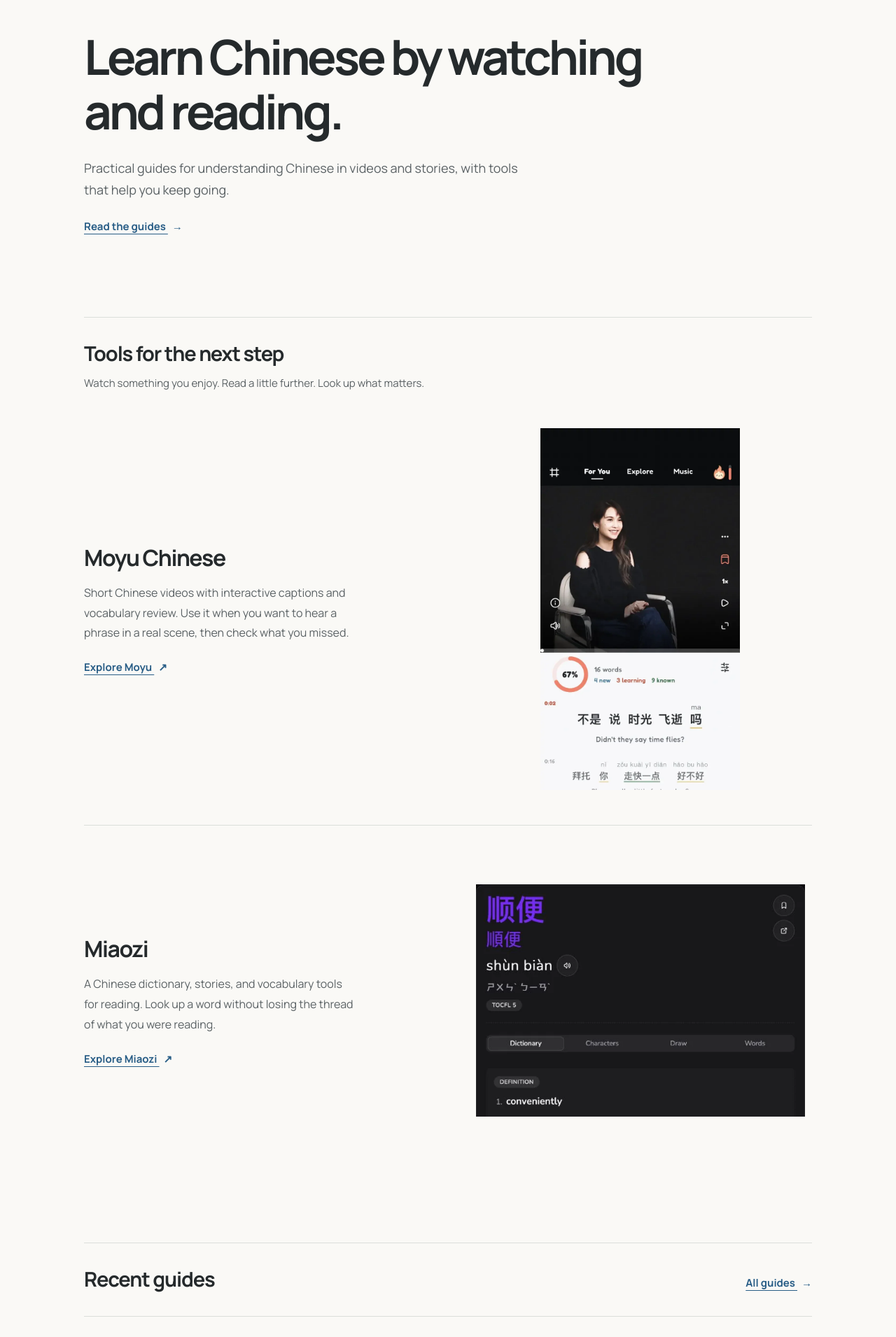
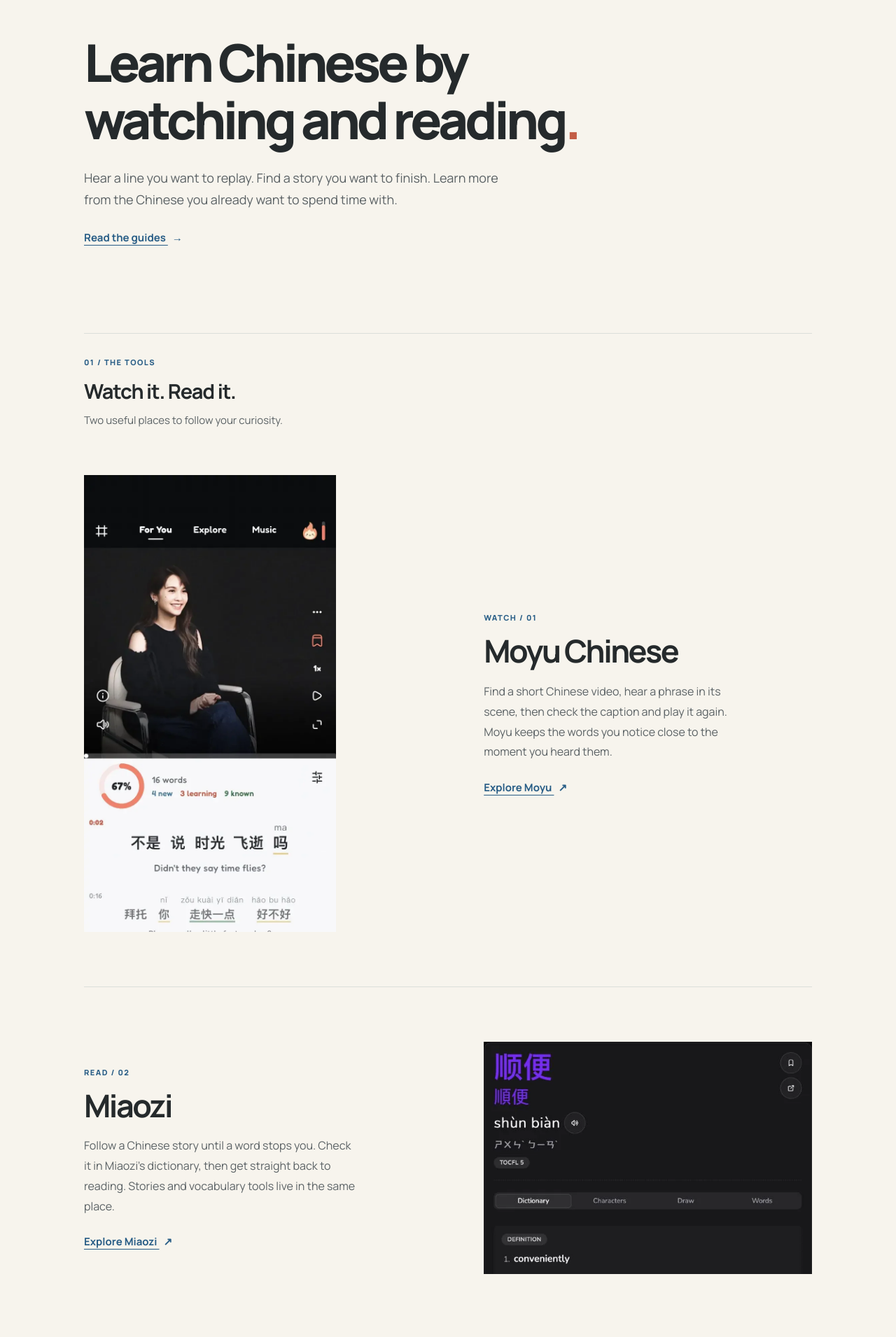
Before and after one commit to Arelera/arel.dev, a Next.js app: page / in a window 1280 px wide. Shown: the part 140-2051 px from the top of the page at 70% size. Built offline with nearby package versions, Linux system fonts and the light colour scheme.

Commit message:
Give arel.dev more visual character (#5)

```diff
--- a/src/app/blog/[slug]/page.tsx
+++ b/src/app/blog/[slug]/page.tsx
@@ -34,7 +34,7 @@ export default async function PostPage({ params }: PageProps) {
       <div className="shell post-shell">
         <Link className="back-link" href="/blog/">← All guides</Link>
         <header className="post-header">
-          <div className="post-meta">{post.topic} · {formatPostDate(post.date)}</div>
+          <div className="post-meta"><strong>{post.topic}</strong> · {formatPostDate(post.date)}</div>
           <h1>{post.title}</h1>
           <p>{post.description}</p>
         </header>
--- a/src/app/blog/page.tsx
+++ b/src/app/blog/page.tsx
@@ -11,7 +11,7 @@ export const metadata: Metadata = {
 export default function BlogPage() {
   const posts = getAllPosts()
   return <main className="blog-index shell">
-    <h1>Guides</h1>
+    <h1>Guides<span className="hero-period">.</span></h1>
     <p>Useful ways to choose what to watch, read with more confidence, and learn from the language you find.</p>
     <div className="article-list">{posts.map((post) => <ArticleCard key={post.slug} post={post} />)}</div>
   </main>
--- a/src/app/globals.css
+++ b/src/app/globals.css
@@ -1,9 +1,10 @@
 :root {
-  --paper: #faf9f6;
+  --paper: #f7f4ed;
   --ink: #252a2c;
   --muted: #5b6265;
   --line: #dbdeda;
   --blue: #285d86;
+  --spark: #c35d45;
   color-scheme: light;
   background: var(--paper);
   color: var(--ink);
@@ -23,30 +24,36 @@ img { display: block; max-width: 100%; }
 .site-header { border-bottom: 1px solid var(--line); }
 .header-inner { min-height: 74px; display: flex; align-items: center; justify-content: space-between; }
 .brand { font-size: 20px; font-weight: 800; letter-spacing: -.055em; }
+.brand span, .footer-inner a:first-child span { color: var(--spark); }
 .site-nav, .header-inner nav { font-size: 14px; font-weight: 600; }
 .header-inner nav a:hover, .footer-inner a:hover { color: var(--blue); }
 
-.hero { padding-block: 107px 119px; }
-.hero h1 { max-width: 820px; margin: 0; font-size: clamp(46px, 5.4vw, 70px); line-height: 1.13; letter-spacing: -.057em; font-weight: 700; }
-.hero p { max-width: 630px; margin: 27px 0 26px; color: var(--muted); font-size: 18px; line-height: 1.7; }
+.hero { padding-block: 113px 126px; }
+.hero h1 { max-width: 900px; margin: 0; font-size: clamp(49px, 5.8vw, 77px); line-height: 1.1; letter-spacing: -.065em; font-weight: 750; text-wrap: balance; }
+.hero-period { color: var(--spark); }
+.hero p { max-width: 630px; margin: 28px 0 27px; color: var(--muted); font-size: 18px; line-height: 1.7; }
 .inline-link { color: var(--blue); font-size: 15px; font-weight: 700; text-decoration: underline; text-underline-offset: 5px; text-decoration-thickness: 1px; }
 .inline-link span { display: inline-block; margin-left: 6px; text-decoration: none; }
 .inline-link:hover { color: #164765; }
 
 .products { padding-bottom: 96px; }
 .section-intro { padding-top: 33px; border-top: 1px solid var(--line); }
-.section-intro h2 { margin: 0; font-size: 29px; line-height: 1.25; font-weight: 700; letter-spacing: -.04em; }
+.section-number, .product-label { display: block; color: var(--blue); font-size: 11px; font-weight: 800; letter-spacing: .13em; }
+.section-intro h2 { margin: 16px 0 0; font-size: 29px; line-height: 1.25; font-weight: 700; letter-spacing: -.04em; }
 .section-intro p { margin: 11px 0 0; color: var(--muted); font-size: 15px; line-height: 1.7; }
-.product-list { margin-top: 52px; }
-.product { display: grid; grid-template-columns: minmax(0, 1fr) minmax(0, 1fr); gap: 58px; align-items: center; padding-block: 50px; border-top: 1px solid var(--line); }
+.product-list { margin-top: 66px; }
+.product { display: grid; grid-template-columns: minmax(0, 1fr) minmax(0, 1fr); gap: clamp(45px, 8vw, 116px); align-items: center; padding-block: 78px; border-top: 1px solid var(--line); }
 .product:first-child { border-top: 0; padding-top: 0; }
+.product:first-child .product-image { grid-column: 1; grid-row: 1; }
+.product:first-child .product-copy { grid-column: 2; grid-row: 1; }
 .product-copy { max-width: 390px; }
-.product h3 { margin: 0 0 16px; font-size: 32px; line-height: 1.25; letter-spacing: -.045em; }
-.product p { margin: 0 0 23px; color: var(--muted); font-size: 16px; line-height: 1.8; }
-.product-image { display: flex; align-items: center; justify-content: center; min-height: 400px; }
+.product h3 { margin: 13px 0 17px; font-size: clamp(34px, 3.5vw, 45px); line-height: 1.2; letter-spacing: -.055em; }
+.product p { margin: 0 0 25px; color: var(--muted); font-size: 16px; line-height: 1.8; }
+.product-image { display: flex; align-items: center; justify-content: flex-start; min-height: 0; }
 .product-image img { height: auto; }
-.product-image-moyu img { width: min(100%, 285px); }
-.product-image-miaozi img { width: min(100%, 470px); }
+.product-image-moyu img { width: min(100%, 360px); }
+.product-image-miaozi img { width: 100%; }
+.product:nth-child(2) .product-image { justify-content: flex-end; }
 
 .guides { padding-bottom: 118px; }
 .guides-intro { display: flex; align-items: baseline; justify-content: space-between; gap: 20px; }
@@ -55,6 +62,7 @@ img { display: block; max-width: 100%; }
 .article-row a { position: relative; display: flex; flex-direction: column; gap: 8px; padding: 27px 44px 29px 0; }
 .article-row a:hover .article-title, .more-guide-row a:hover { color: var(--blue); }
 .article-meta { color: var(--muted); font-size: 12px; font-weight: 600; }
+.article-meta strong, .post-meta strong { color: var(--blue); font-weight: 800; }
 .article-title { font-size: 21px; line-height: 1.35; font-weight: 700; letter-spacing: -.025em; }
 .article-description { max-width: 700px; color: var(--muted); font-size: 14px; line-height: 1.6; }
 .article-arrow { position: absolute; top: 48%; right: 0; font-size: 20px; transform: translateY(-50%); }
@@ -109,11 +117,14 @@ img { display: block; max-width: 100%; }
   .products { padding-bottom: 70px; }
   .product-list { margin-top: 39px; }
   .product { grid-template-columns: 1fr; gap: 30px; padding-block: 41px; }
+  .product:first-child .product-image, .product:first-child .product-copy { grid-column: auto; grid-row: auto; }
   .product-copy { max-width: none; }
-  .product h3 { font-size: 28px; }
+  .product h3 { font-size: 33px; }
   .product p { font-size: 15px; }
   .product-image { min-height: 0; }
-  .product-image-moyu img { width: min(72%, 290px); }
+  .product:first-child .product-copy { order: 0; }
+  .product:first-child .product-image { order: 1; }
+  .product-image-moyu img { width: min(78%, 320px); }
   .product-image-miaozi img { width: 100%; }
   .guides { padding-bottom: 90px; }
   .guides-intro { align-items: center; }
--- a/src/app/page.tsx
+++ b/src/app/page.tsx
@@ -9,21 +9,23 @@ export default function Home() {
   return (
     <main>
       <section className="hero shell">
-        <h1>Learn Chinese by watching and reading.</h1>
-        <p>Practical guides for understanding Chinese in videos and stories, with tools that help you keep going.</p>
+        <h1>Learn Chinese by watching and reading<span className="hero-period">.</span></h1>
+        <p>Hear a line you want to replay. Find a story you want to finish. Learn more from the Chinese you already want to spend time with.</p>
         <Link className="inline-link" href="/blog/">Read the guides <span aria-hidden="true">→</span></Link>
       </section>
 
       <section className="products shell" aria-labelledby="products-heading">
         <div className="section-intro">
-          <h2 id="products-heading">Tools for the next step</h2>
-          <p>Watch something you enjoy. Read a little further. Look up what matters.</p>
+          <span className="section-number">01 / THE TOOLS</span>
+          <h2 id="products-heading">Watch it. Read it.</h2>
+          <p>Two useful places to follow your curiosity.</p>
         </div>
         <div className="product-list">
           <article className="product">
             <div className="product-copy">
+              <span className="product-label">WATCH / 01</span>
               <h3>Moyu Chinese</h3>
-              <p>Short Chinese videos with interactive captions and vocabulary review. Use it when you want to hear a phrase in a real scene, then check what you missed.</p>
+              <p>Find a short Chinese video, hear a phrase in its scene, then check the caption and play it again. Moyu keeps the words you notice close to the moment you heard them.</p>
               <a className="inline-link" href="https://moyuchinese.com/en">Explore Moyu <span aria-hidden="true">↗</span></a>
             </div>
             <div className="product-image product-image-moyu">
@@ -32,8 +34,9 @@ export default function Home() {
           </article>
           <article className="product">
             <div className="product-copy">
+              <span className="product-label">READ / 02</span>
               <h3>Miaozi</h3>
-              <p>A Chinese dictionary, stories, and vocabulary tools for reading. Look up a word without losing the thread of what you were reading.</p>
+              <p>Follow a Chinese story until a word stops you. Check it in Miaozi’s dictionary, then get straight back to reading. Stories and vocabulary tools live in the same place.</p>
               <a className="inline-link" href="https://miaozi.co/en">Explore Miaozi <span aria-hidden="true">↗</span></a>
             </div>
             <div className="product-image product-image-miaozi">
@@ -45,7 +48,7 @@ export default function Home() {
 
       <section className="guides shell" aria-labelledby="guides-heading">
         <div className="section-intro guides-intro">
-          <h2 id="guides-heading">Recent guides</h2>
+          <div><span className="section-number">02 / THE GUIDES</span><h2 id="guides-heading">Recent guides</h2></div>
           <Link className="inline-link" href="/blog/">All guides <span aria-hidden="true">→</span></Link>
         </div>
         <div className="article-list">{posts.map((post) => <ArticleCard key={post.slug} post={post} />)}</div>
--- a/src/components/ArticleCard.tsx
+++ b/src/components/ArticleCard.tsx
@@ -4,7 +4,7 @@ import { formatPostDate, type PostSummary } from '@/lib/posts'
 export default function ArticleCard({ post }: { post: PostSummary }) {
   return <article className="article-row">
     <Link href={`/blog/${post.slug}/`}>
-      <span className="article-meta">{post.topic} · {formatPostDate(post.date)}</span>
+      <span className="article-meta"><strong>{post.topic}</strong> · {formatPostDate(post.date)}</span>
       <span className="article-title">{post.title}</span>
       <span className="article-description">{post.description}</span>
       <span className="article-arrow" aria-hidden="true">→</span>
--- a/src/components/SiteFooter.tsx
+++ b/src/components/SiteFooter.tsx
@@ -2,7 +2,7 @@ import Link from 'next/link'
 
 export default function SiteFooter() {
   return <footer className="site-footer"><div className="shell footer-inner">
-    <Link href="/">arel.dev</Link>
+    <Link href="/">arel<span>.</span>dev</Link>
     <Link href="/blog/">Guides</Link>
   </div></footer>
 }
--- a/src/components/SiteHeader.tsx
+++ b/src/components/SiteHeader.tsx
@@ -2,7 +2,7 @@ import Link from 'next/link'
 
 export default function SiteHeader() {
   return <header className="site-header"><div className="shell header-inner">
-    <Link className="brand" href="/" aria-label="arel.dev home">arel.dev</Link>
+    <Link className="brand" href="/" aria-label="arel.dev home">arel<span>.</span>dev</Link>
     <nav aria-label="Main navigation"><Link href="/blog/">Guides</Link></nav>
   </div></header>
 }
```
